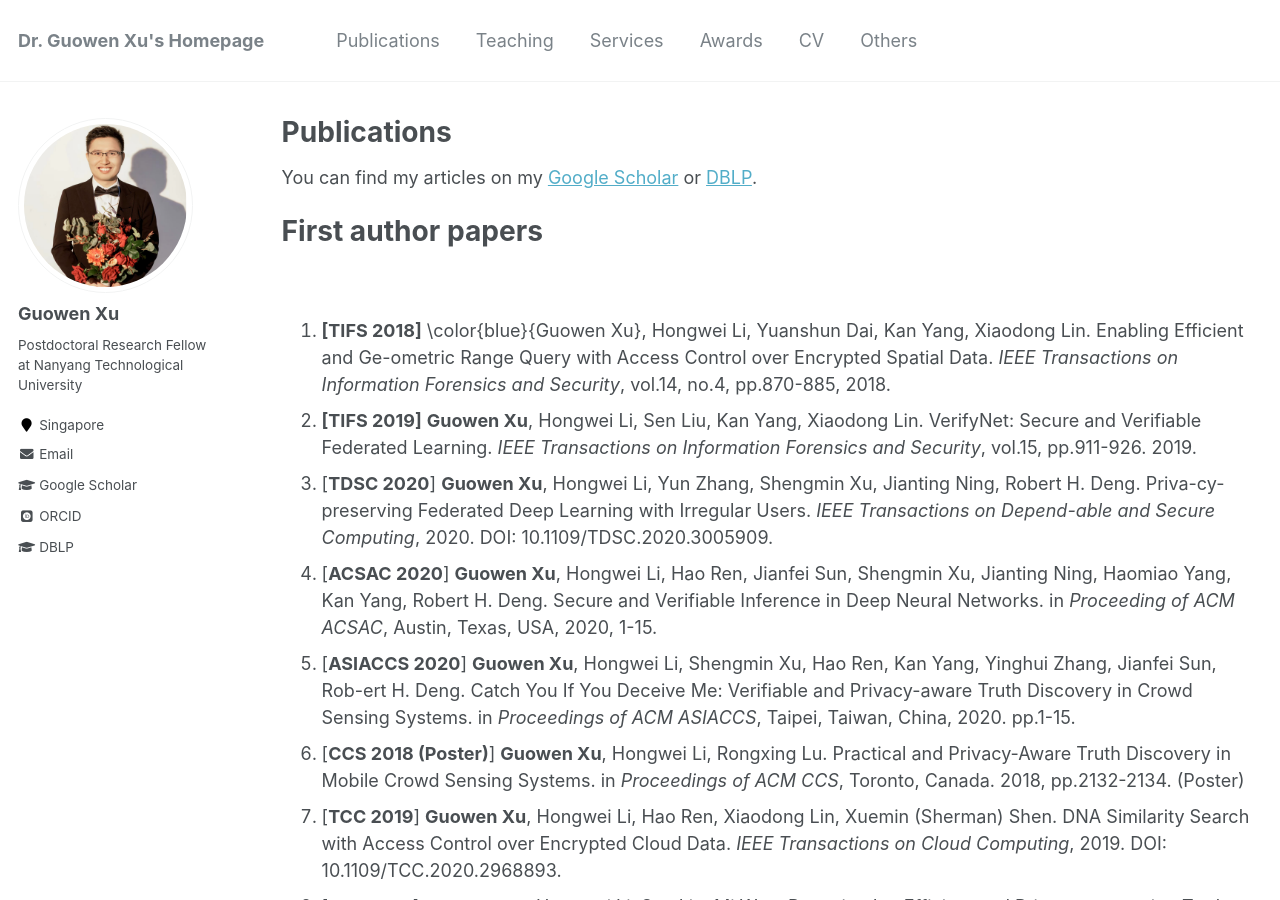
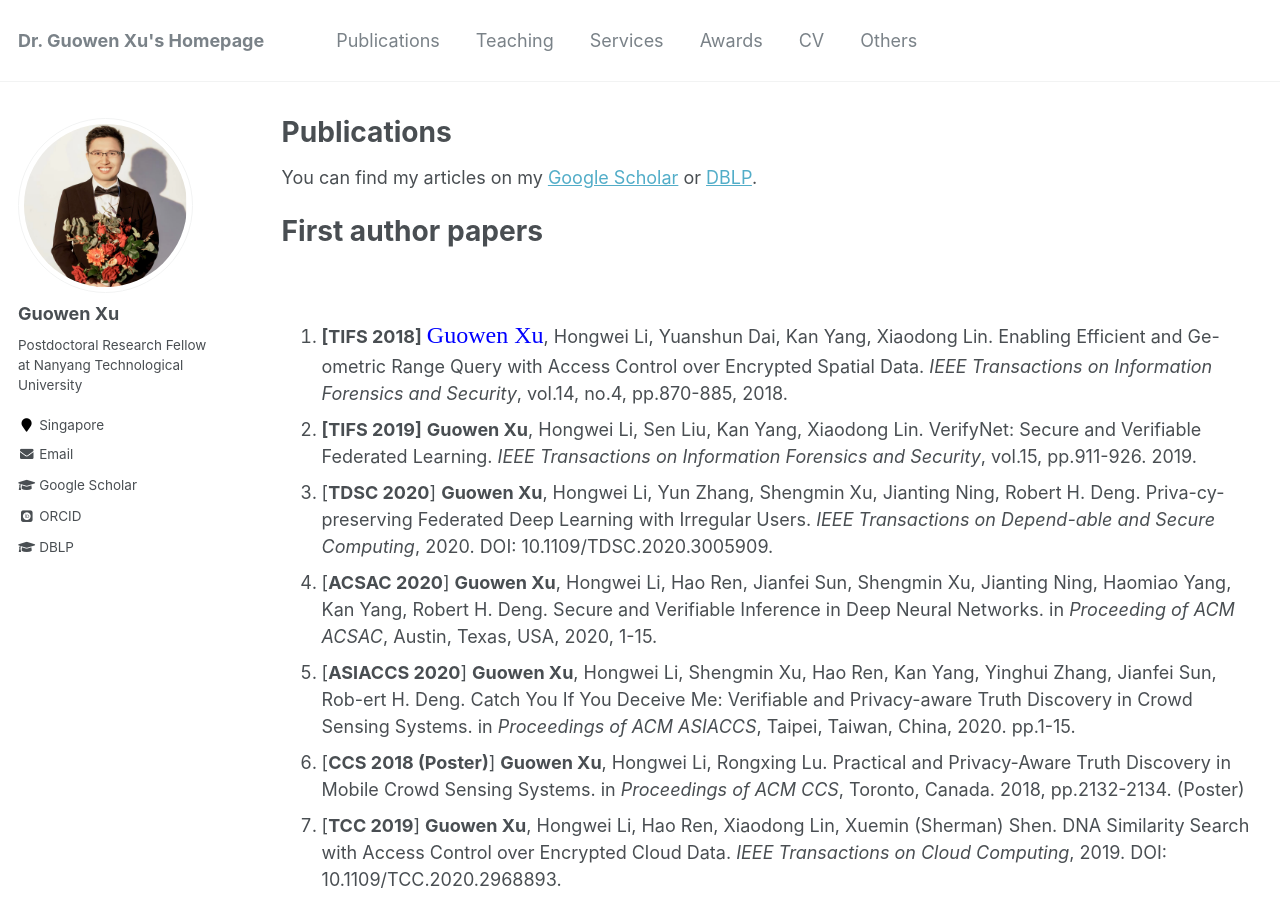
Before and after one commit to Guowen-xu/guowen-xu.github.io, a Jekyll site: the page built from _pages/publications.md, in a window 1280 px wide and 900 px high. Built offline with Jekyll 4.4.1, drawn with Linux system fonts in a browser that asks for light colours; some web fonts are replaced.

Commit message:
Update publications.md

```diff
--- a/_pages/publications.md
+++ b/_pages/publications.md
@@ -13,7 +13,7 @@ You can find my articles on my [Google Scholar](https://scholar.google.com.hk/ci
 &nbsp;&nbsp;&nbsp;&nbsp;&nbsp;&nbsp;&nbsp;&nbsp;
 
 
-1. **[TIFS 2018]**  \color{blue}{Guowen Xu}, Hongwei Li, Yuanshun Dai, Kan Yang, Xiaodong Lin. Enabling Efficient and Ge-ometric Range Query with Access Control over Encrypted Spatial Data. *IEEE Transactions on Information Forensics and Security*, vol.14, no.4, pp.870-885, 2018.
+1. **[TIFS 2018]**  <font face="黑体" color=blue size=5> Guowen Xu</font>, Hongwei Li, Yuanshun Dai, Kan Yang, Xiaodong Lin. Enabling Efficient and Ge-ometric Range Query with Access Control over Encrypted Spatial Data. *IEEE Transactions on Information Forensics and Security*, vol.14, no.4, pp.870-885, 2018.
 2. **[TIFS 2019]** **Guowen Xu**, Hongwei Li, Sen Liu, Kan Yang, Xiaodong Lin. VerifyNet: Secure and Verifiable Federated Learning. *IEEE Transactions on Information Forensics and Security*, vol.15, pp.911-926. 2019.
 3. [**TDSC 2020**] **Guowen Xu**, Hongwei Li, Yun Zhang, Shengmin Xu, Jianting Ning, Robert H. Deng. Priva-cy-preserving Federated Deep Learning with Irregular Users. *IEEE Transactions on Depend-able and Secure Computing*, 2020. DOI: 10.1109/TDSC.2020.3005909.
 4. [**ACSAC 2020**] **Guowen Xu**, Hongwei Li, Hao Ren, Jianfei Sun, Shengmin Xu, Jianting Ning, Haomiao Yang, Kan Yang, Robert H. Deng. Secure and Verifiable Inference in Deep Neural Networks. in *Proceeding of ACM ACSAC*, Austin, Texas, USA, 2020, 1-15.
```
